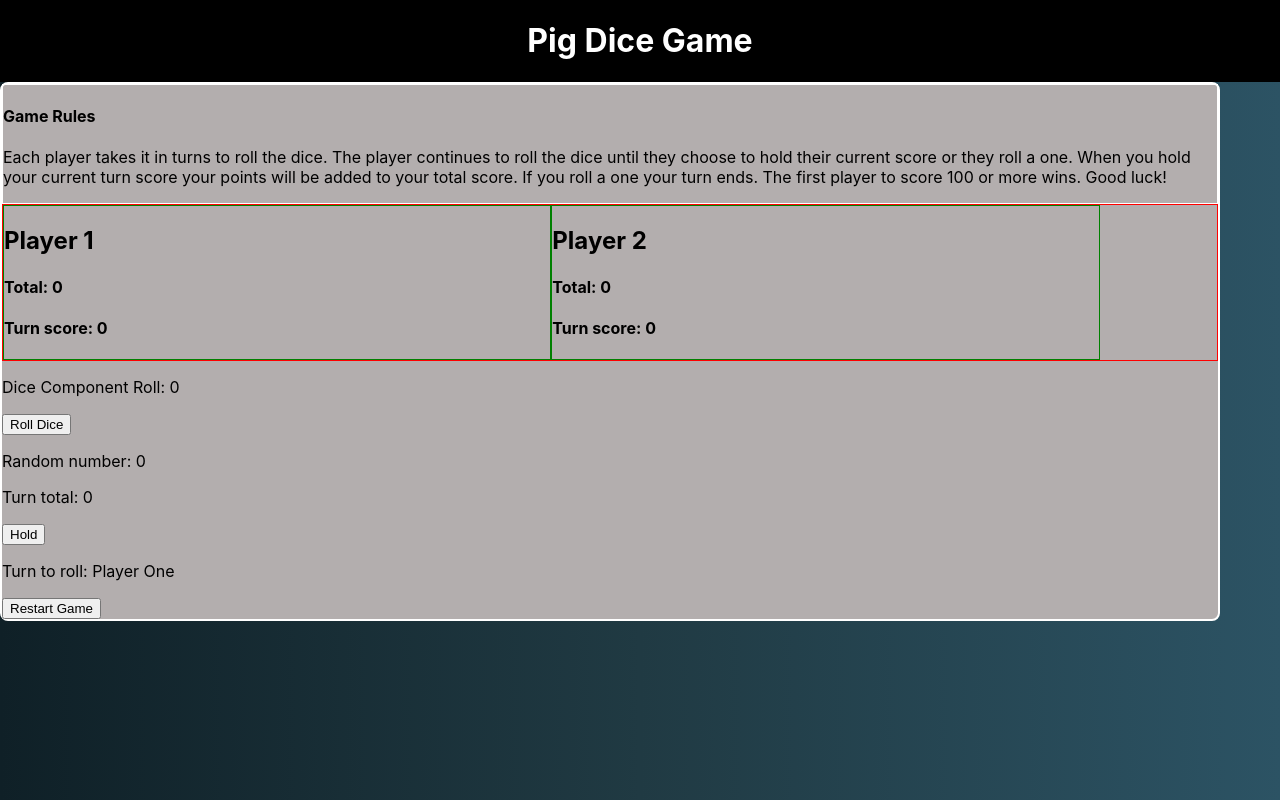
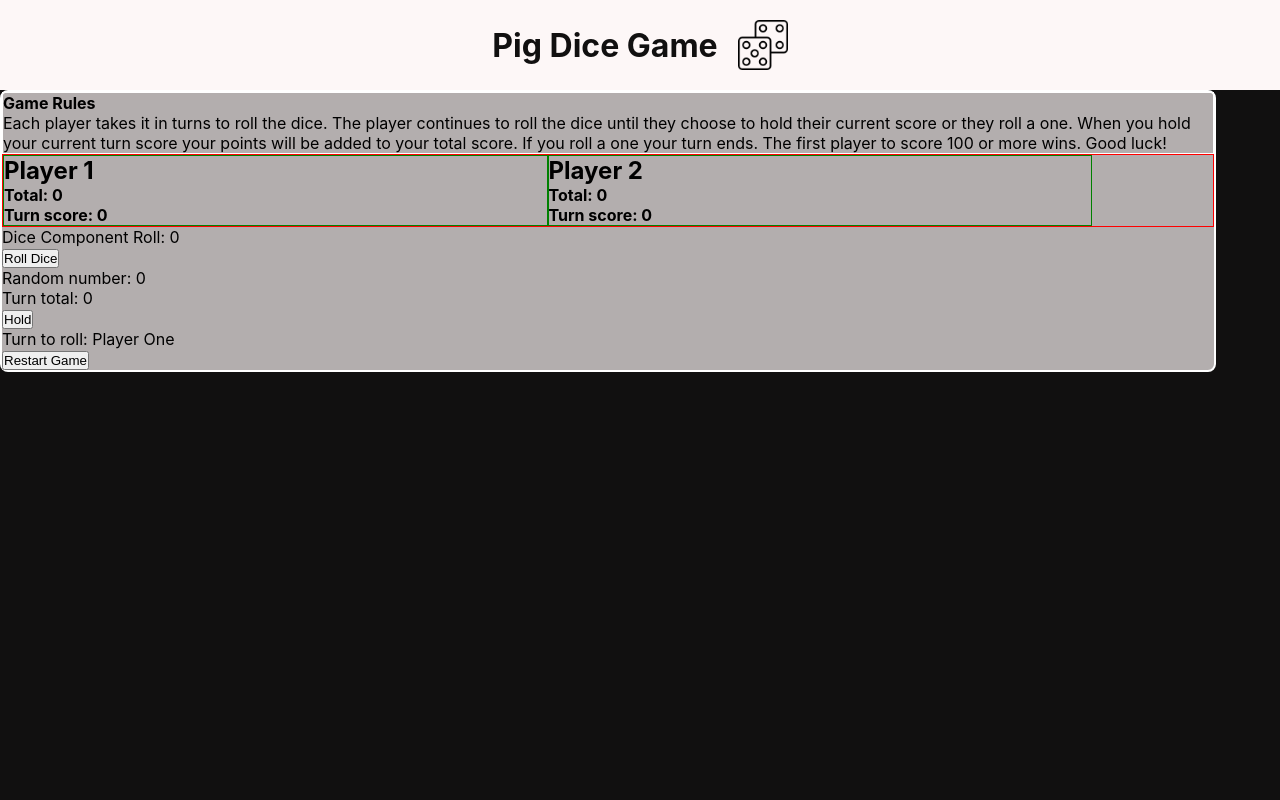
Before and after one commit to the-j-curl/project-dice-game, a React (Create React App) app: page / in a window 1280 px wide. Built offline with nearby package versions, Linux system fonts and the light colour scheme.

Commit message:
Header styled. Utils folder created

```diff
--- a/src/components/App/App.css
+++ b/src/components/App/App.css
@@ -1,17 +1,16 @@
+@charset "UTF-8";
+* {
+  box-sizing: border-box;
+  margin: 0;
+  padding: 0; }
+
 body {
-  margin: 0;
-  font-family: -apple-system, BlinkMacSystemFont, 'Segoe UI', 'Roboto', 'Oxygen',
- 'Ubuntu', 'Cantarell', 'Fira Sans', 'Droid Sans', 'Helvetica Neue',
- sans-serif;
   -webkit-font-smoothing: antialiased;
   -moz-osx-font-smoothing: grayscale;
-  background: #0f2027;
-  /* fallback for old browsers */
-  background: -webkit-linear-gradient(to left, #2c5364, #203a43, #0f2027);
-  /* Chrome 10-25, Safari 5.1-6 */
-  background: linear-gradient(to left, #2c5364, #203a43, #0f2027);
-  /* W3C, IE 10+/ Edge, Firefox 16+, Chrome 26+, Opera 12+, Safari 7+ */
-  box-sizing: border-box;
+  background: #111010;
+  background: -webkit-linear-gradient(to left, #fdf7f7, £grey-color, #111010);
+  background: linear-gradient(to left, #fdf7f7, £grey-color, #111010);
+  font-family: -apple-system, BlinkMacSystemFont, "Segoe UI", "Roboto", "Oxygen", "Ubuntu", "Cantarell", "Fira Sans", "Droid Sans", "Helvetica Neue", sans-serif;
   height: 100vh;
   overflow: hidden; }
 
--- a/src/components/App/App.scss
+++ b/src/components/App/App.scss
@@ -1,24 +1,23 @@
+@import '../../../src/styles/_config.scss';
+
+* {
+  box-sizing: border-box;
+  margin: 0;
+  padding: 0;
+}
+
 body {
-  margin: 0;
-  font-family: -apple-system, BlinkMacSystemFont, 'Segoe UI', 'Roboto', 'Oxygen',
-    'Ubuntu', 'Cantarell', 'Fira Sans', 'Droid Sans', 'Helvetica Neue',
-    sans-serif;
   -webkit-font-smoothing: antialiased;
   -moz-osx-font-smoothing: grayscale;
-  background: #0f2027; /* fallback for old browsers */
+  background: $dark-color;
   background: -webkit-linear-gradient(
     to left,
-    #2c5364,
-    #203a43,
-    #0f2027
-  ); /* Chrome 10-25, Safari 5.1-6 */
-  background: linear-gradient(
-    to left,
-    #2c5364,
-    #203a43,
-    #0f2027
-  ); /* W3C, IE 10+/ Edge, Firefox 16+, Chrome 26+, Opera 12+, Safari 7+ */
-  box-sizing: border-box;
+    $light-color,
+    £gray-color,
+    $dark-color
+  );
+  background: linear-gradient(to left, $light-color, £gray-color, $dark-color);
+  font-family: $font-stack;
   height: 100vh;
   overflow: hidden;
 }
--- a/src/components/App/App.tsx
+++ b/src/components/App/App.tsx
@@ -2,8 +2,9 @@ import React from 'react';
 import { Provider } from 'react-redux';
 import { configureStore, combineReducers } from '@reduxjs/toolkit';
 
+import { GameBoard, Header } from 'components';
 import { game } from '../../redux/reducers/game';
-import { GameBoard, Header } from 'components';
+import { headerTitle, logo } from '../../utils/variables';
 import './App.css'
 
 const reducer = combineReducers({
@@ -11,10 +12,10 @@ const reducer = combineReducers({
 });
 const store = configureStore({ reducer });
 
-export const App = () => {
+export const App: React.FC = () => {
   return (
     <Provider store={store}>
-      <Header />
+      <Header title={headerTitle} logoImage={logo} />
       <GameBoard />
     </Provider>
   );
--- a/src/components/Header/Header.css
+++ b/src/components/Header/Header.css
@@ -1,9 +1,12 @@
-.headerWrapper {
-  background-color: #000;
+.header-container {
+  background-color: #fdf7f7;
   display: flex;
   align-items: center;
-  justify-content: center; }
-
-.titleText {
-  color: white;
-  font-size: 32px; }
+  justify-content: center;
+  padding: 20px 0; }
+  .header-container .title {
+    color: #111010;
+    font-size: 32px;
+    margin-right: 20px; }
+  .header-container .logo {
+    width: 50px; }
--- a/src/components/Header/Header.scss
+++ b/src/components/Header/Header.scss
@@ -1,11 +1,19 @@
-.headerWrapper {
-  background-color: #000;
+@import '../../../src/styles/_config.scss';
+
+.header-container {
+  background-color: $light-color;
   display: flex;
   align-items: center;
   justify-content: center;
+  padding: 20px 0;
+
+  .title {
+    color: $dark-color;
+    font-size: 32px;
+    margin-right: 20px;
+  }
+
+  .logo {
+    width: 50px;
+  }
 }
-
-.titleText {
-  color: white;
-  font-size: 32px;
-}
--- a/src/components/Header/Header.tsx
+++ b/src/components/Header/Header.tsx
@@ -2,10 +2,16 @@ import React from 'react';
 
 import './Header.css'
 
-export const Header = () => {
+type HeaderProps = {
+  title: string
+  logoImage: string
+};
+
+export const Header: React.FC<HeaderProps> = ({ title, logoImage }) => {
   return (
-    <header className="headerWrapper">
-      <h1 className="titleText">Pig Dice Game</h1>
+    <header className='header-container'>
+      <h1 className='title'>{title}</h1>
+      <img className='logo' src={`assets/${logoImage}`} />
     </header>
   );
 };
--- /dev/null
+++ b/src/styles/_config.scss
@@ -0,0 +1,5 @@
+$font-stack: -apple-system, BlinkMacSystemFont, 'Segoe UI', 'Roboto', 'Oxygen',
+  'Ubuntu', 'Cantarell', 'Fira Sans', 'Droid Sans', 'Helvetica Neue', sans-serif;
+$light-color: rgb(253, 247, 247);
+$dark-color: rgb(17, 16, 16);
+$gray-color: rgb(104, 100, 100);
--- /dev/null
+++ b/src/utils/variables.ts
@@ -0,0 +1,2 @@
+export const headerTitle = 'Pig Dice Game';
+export const logo = 'dice-logo.png';
```
Also changed, not shown: public/assets/dice-logo.png (added).
